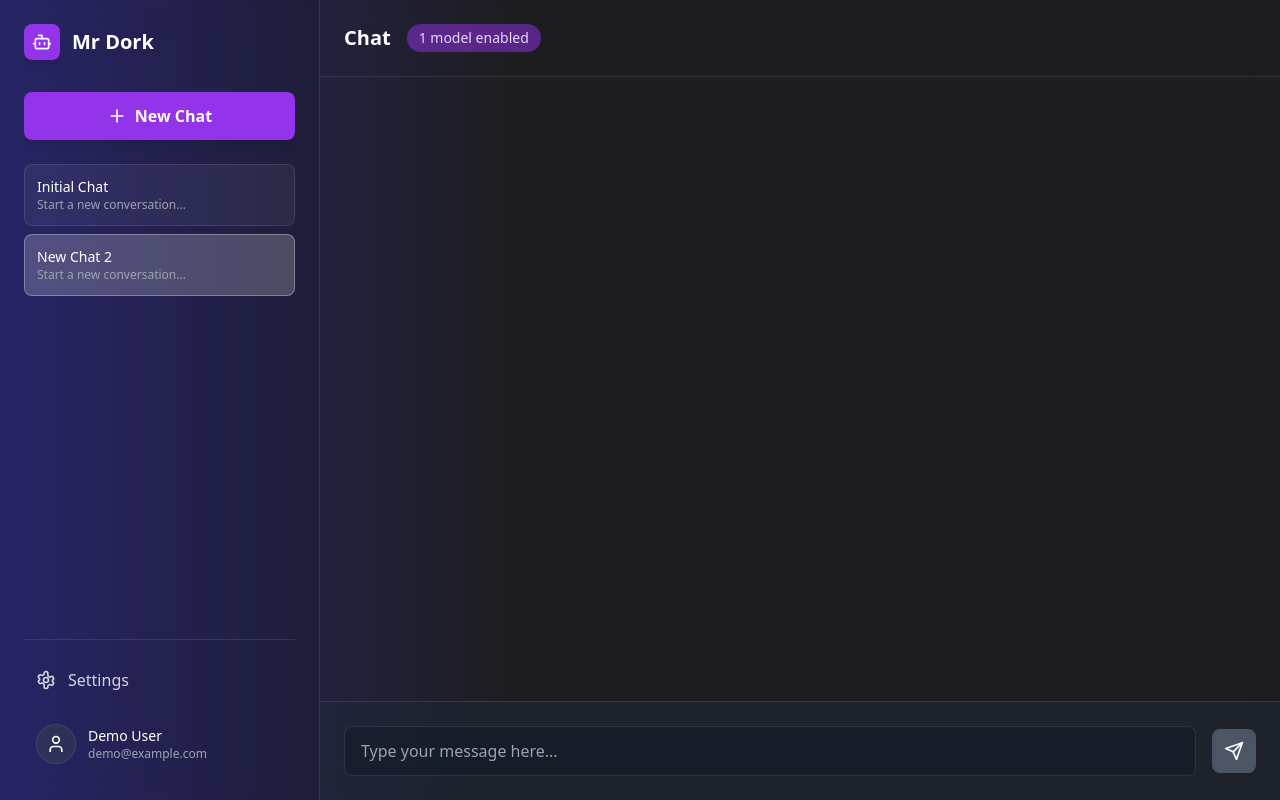
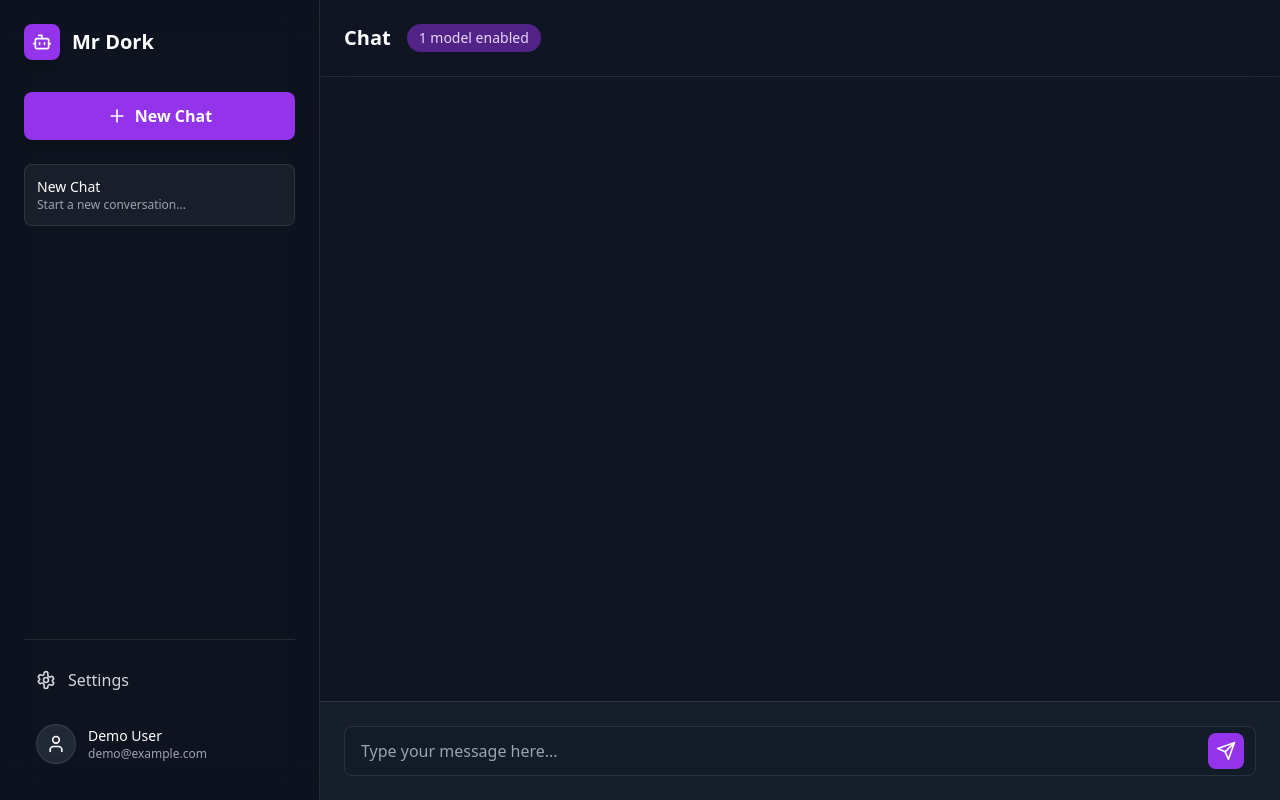
Before and after one commit to axs03/modelaio, a React (Vite) app in the folder frontend/: page / in a window 1280 px wide. Both pictures are taken after a click on the button "New Chat". Built offline with nearby package versions, Linux system fonts and the light colour scheme.

Commit message:
fix: Resolve UI bugs from issues #8 and #9
This commit hides the 'New Chat' button when settings are open and moves the send button outside the text box. Closes #8, Closes #9.

```diff
--- a/frontend/src/App.jsx
+++ b/frontend/src/App.jsx
@@ -4,7 +4,7 @@
 | ACTION: Replace the entire content of this file with the code below.
 ================================================================================
 */
-import React, { useState, useMemo } from 'react';
+import React, { useState, useMemo, useEffect } from 'react';
 import Sidebar from './components/Sidebar';
 import ChatWindow from './components/ChatWindow';
 
@@ -49,34 +49,15 @@ function App() {
     'Google Gemini': { enabled: false, isBaseline: false, apiKey: '' }
   });
 
-  // --- NEW: State for the sidebar view is lifted up to App ---
-  const [sidebarView, setSidebarView] = useState('chat');
+  // --- State to manage the application's theme ---
+  const [theme, setTheme] = useState('dark'); // 'dark' or 'light'
 
-  const [chats, setChats] = useState([
-    { id: 1, title: 'Initial Chat', messages: [] }
-  ]);
-  const [activeChatId, setActiveChatId] = useState(1);
-
-  const activeChat = useMemo(() => chats.find(chat => chat.id === activeChatId), [chats, activeChatId]);
-
-  const handleNewChat = () => {
-    const newChat = {
-      id: Date.now(),
-      title: `New Chat ${chats.length + 1}`,
-      messages: []
-    };
-    setChats(prevChats => [...prevChats, newChat]);
-    setActiveChatId(newChat.id);
-    setSidebarView('chat'); // Ensure we are in chat view
-  };
-
-  const handleSetMessages = (newMessages) => {
-    setChats(prevChats =>
-      prevChats.map(chat =>
-        chat.id === activeChatId ? { ...chat, messages: newMessages } : chat
-      )
-    );
-  };
+  // --- This effect applies the theme class to the root HTML element ---
+  useEffect(() => {
+    const root = window.document.documentElement;
+    root.classList.remove('light', 'dark'); // Remove old theme
+    root.classList.add(theme); // Add new theme
+  }, [theme]);
 
   const enabledModelsCount = useMemo(() => {
     return Object.values(settings).filter(modelSettings => modelSettings.enabled).length;
@@ -94,26 +75,19 @@ function App() {
 
 
   return (
-    <div className="flex h-screen w-full text-white font-sans overflow-hidden">
+    // The main div now has styles for both light and dark modes
+    <div className="flex h-screen w-full font-sans overflow-hidden bg-white dark:bg-gray-900">
       <Sidebar
         settings={settings}
         setSettings={setSettings}
         modelConfigurations={modelConfigurations}
-        chats={chats}
-        activeChatId={activeChatId}
-        onNewChat={handleNewChat}
-        onSelectChat={setActiveChatId}
-        sidebarView={sidebarView}
-        setSidebarView={setSidebarView}
+        theme={theme}
+        setTheme={setTheme}
       />
       <ChatWindow
-        key={activeChatId}
         enabledModelsCount={enabledModelsCount}
         enabledModelNames={enabledModelNames}
         baselineModelName={baselineModelName}
-        messages={activeChat.messages}
-        setMessages={handleSetMessages}
-        setSidebarView={setSidebarView} // Pass setSidebarView to ChatWindow
       />
     </div>
   );
--- a/frontend/src/components/ChatWindow.jsx
+++ b/frontend/src/components/ChatWindow.jsx
@@ -10,14 +10,14 @@ import { SendIcon, UserIcon, BotIcon } from './Icons';
 
 const TypingIndicator = () => (
     <div className="flex items-start gap-4 animate-fade-in">
-        <div className="flex-shrink-0 h-10 w-10 rounded-full flex items-center justify-center border border-white/10 shadow-lg bg-blue-600">
+        <div className="flex-shrink-0 h-10 w-10 rounded-full flex items-center justify-center border border-black/10 dark:border-white/10 shadow-lg bg-purple-600 text-white">
             <BotIcon />
         </div>
-        <div className="max-w-xl p-4 rounded-lg shadow-md bg-gray-800/60 backdrop-blur-sm text-gray-200 border border-white/10">
+        <div className="max-w-xl p-4 rounded-lg shadow-md bg-gray-200 dark:bg-gray-800/60 backdrop-blur-sm text-gray-800 dark:text-gray-200 border border-black/10 dark:border-white/10">
             <div className="flex items-center justify-center space-x-1 h-6">
-                <span className="dot animate-dot-bounce"></span>
-                <span className="dot animate-dot-bounce" style={{ animationDelay: '0.2s' }}></span>
-                <span className="dot animate-dot-bounce" style={{ animationDelay: '0.4s' }}></span>
+                <span className="dot animate-dot-bounce bg-gray-500 dark:bg-gray-400"></span>
+                <span className="dot animate-dot-bounce bg-gray-500 dark:bg-gray-400" style={{ animationDelay: '0.2s' }}></span>
+                <span className="dot animate-dot-bounce bg-gray-500 dark:bg-gray-400" style={{ animationDelay: '0.4s' }}></span>
             </div>
         </div>
     </div>
@@ -25,18 +25,19 @@ const TypingIndicator = () => (
 
 const UserMessage = ({ message }) => (
     <div className="flex items-start gap-4 flex-row-reverse">
-        <div className="flex-shrink-0 h-10 w-10 rounded-full flex items-center justify-center border border-white/10 shadow-lg bg-gray-600">
+        <div className="flex-shrink-0 h-10 w-10 rounded-full flex items-center justify-center border border-black/10 dark:border-white/10 shadow-lg bg-gray-300 dark:bg-gray-600 text-gray-800 dark:text-white">
             <UserIcon />
         </div>
-        <div className="max-w-xl p-4 rounded-lg shadow-md bg-blue-600 text-white">
+        <div className="max-w-xl p-4 rounded-lg shadow-md bg-purple-600 text-white">
             <p className="leading-relaxed">{message.text}</p>
-            <p className="text-xs mt-2 text-right text-blue-200">{message.timestamp}</p>
+            <p className="text-xs mt-2 text-right text-purple-200">{message.timestamp}</p>
         </div>
     </div>
 );
 
 
-const ChatWindow = ({ enabledModelsCount, enabledModelNames, baselineModelName, messages, setMessages, setSidebarView }) => {
+const ChatWindow = ({ enabledModelsCount, enabledModelNames, baselineModelName }) => {
+    const [messages, setMessages] = useState([]);
     const [input, setInput] = useState('');
     const [isAiTyping, setIsAiTyping] = useState(false);
     const chatEndRef = useRef(null);
@@ -50,11 +51,11 @@ const ChatWindow = ({ enabledModelsCount, enabledModelNames, baselineModelName,
     }, [messages, isAiTyping]);
 
     const handleSend = () => {
-        if (input.trim() === '' || enabledModelsCount < 2) return;
+        if (input.trim() === '' || enabledModelsCount === 0) return;
         const timestamp = new Date().toLocaleTimeString('en-US', { hour: 'numeric', minute: 'numeric', second: 'numeric', hour12: true });
         const userMessage = { id: Date.now(), text: input, sender: 'user', timestamp };
 
-        setMessages([...messages, userMessage]);
+        setMessages((prevMessages) => [...prevMessages, userMessage]);
         setInput('');
         setIsAiTyping(true);
 
@@ -75,7 +76,7 @@ const ChatWindow = ({ enabledModelsCount, enabledModelNames, baselineModelName,
             };
 
             setIsAiTyping(false);
-            setMessages([...messages, userMessage, multiModelResponse]);
+            setMessages((prevMessages) => [...prevMessages, multiModelResponse]);
         }, 2500);
     };
 
@@ -84,11 +85,11 @@ const ChatWindow = ({ enabledModelsCount, enabledModelNames, baselineModelName,
     };
 
     return (
-        <div className="flex flex-col flex-1 bg-black/10 backdrop-blur-lg">
-            <header className="p-6 border-b border-white/10 flex items-center space-x-4">
-                <h1 className="text-xl font-semibold text-white">Chat</h1>
+        <div className="flex flex-col flex-1 bg-white/50 dark:bg-black/10 backdrop-blur-lg text-gray-800 dark:text-white">
+            <header className="p-6 border-b border-black/10 dark:border-white/10 flex items-center space-x-4">
+                <h1 className="text-xl font-semibold">Chat</h1>
                 {enabledModelsCount > 0 && (
-                    <span className="text-sm bg-purple-600/50 text-purple-200 px-3 py-1 rounded-full">
+                    <span className="text-sm bg-purple-100 dark:bg-purple-600/50 text-purple-800 dark:text-purple-200 px-3 py-1 rounded-full">
                         {enabledModelsCount} model{enabledModelsCount > 1 && 's'} enabled
                     </span>
                 )}
@@ -106,32 +107,24 @@ const ChatWindow = ({ enabledModelsCount, enabledModelNames, baselineModelName,
                 {isAiTyping && <TypingIndicator />}
                 <div ref={chatEndRef} />
             </main>
-            <footer className="p-6 bg-gray-800/50 border-t border-white/10">
-                <div className="flex items-center space-x-4">
+            <footer className="p-6 bg-gray-200/50 dark:bg-gray-800/50 border-t border-black/10 dark:border-white/10">
+                <div className="relative">
                     <input
                         type="text"
                         value={input}
                         onChange={(e) => setInput(e.target.value)}
                         onKeyPress={handleKeyPress}
                         placeholder={enabledModelsCount > 0 ? "Type your message here..." : "Enable a model in settings to start chatting"}
-                        className="flex-1 bg-gray-900/50 border border-white/10 rounded-lg py-3 px-4 text-white placeholder-gray-400 focus:outline-none focus:ring-2 focus:ring-purple-500"
+                        className="w-full bg-white dark:bg-gray-900/50 border border-gray-300 dark:border-white/10 rounded-lg py-3 pl-4 pr-14 text-gray-800 dark:text-white placeholder-gray-500 dark:placeholder-gray-400 focus:outline-none focus:ring-2 focus:ring-purple-500"
                         disabled={isAiTyping || enabledModelsCount === 0}
                     />
-                    {/* --- NEW FEATURE: Tooltip for disabled button --- */}
-                    <div className="relative group">
-                        <button
-                            onClick={handleSend}
-                            className="p-3 bg-purple-600 hover:bg-purple-700 rounded-lg transition-colors disabled:bg-gray-600 disabled:cursor-not-allowed"
-                            disabled={isAiTyping || enabledModelsCount < 2}
-                        >
-                            <SendIcon />
-                        </button>
-                        {enabledModelsCount < 2 && (
-                            <div className="absolute bottom-full left-1/2 -translate-x-1/2 mb-2 w-max px-3 py-1.5 text-sm text-white bg-gray-900 border border-white/10 rounded-md opacity-0 group-hover:opacity-100 transition-opacity duration-300 pointer-events-none">
-                                Please enable more than one model. You can navigate to the <button onClick={() => setSidebarView('settings')} className="text-purple-400 underline hover:text-purple-300">settings</button> menu.
-                            </div>
-                        )}
-                    </div>
+                    <button
+                        onClick={handleSend}
+                        className="absolute right-3 top-1/2 -translate-y-1/2 p-2 bg-purple-600 hover:bg-purple-700 rounded-lg transition-colors disabled:bg-gray-500 dark:disabled:bg-gray-600 disabled:cursor-not-allowed text-white"
+                        disabled={isAiTyping || enabledModelsCount === 0}
+                    >
+                        <SendIcon />
+                    </button>
                 </div>
             </footer>
         </div>
--- a/frontend/src/components/Sidebar.jsx
+++ b/frontend/src/components/Sidebar.jsx
@@ -8,14 +8,26 @@ import React, { useState } from 'react';
 import { PlusIcon, SettingsIcon, UserIcon, BotIcon, EyeIcon, SaveIcon } from './Icons';
 import ToggleSwitch from './ToggleSwitch';
 
-const EyeOffIcon = () => <svg xmlns="[http://www.w3.org/2000/svg](http://www.w3.org/2000/svg)" width="18" height="18" viewBox="0 0 24 24" fill="none" stroke="currentColor" strokeWidth="2" strokeLinecap="round" strokeLinejoin="round"><path d="M9.88 9.88a3 3 0 1 0 4.24 4.24" /><path d="M10.73 5.08A10.43 10.43 0 0 1 12 5c7 0 10 7 10 7a13.16 13.16 0 0 1-1.67 2.68" /><path d="M6.61 6.61A13.526 13.526 0 0 0 2 12s3 7 10 7a9.74 9.74 0 0 0 5.39-1.61" /><line x1="2" x2="22" y1="2" y2="22" /></svg>;
+const EyeOffIcon = () => <svg xmlns="http://www.w3.org/2000/svg" width="18" height="18" viewBox="0 0 24 24" fill="none" stroke="currentColor" strokeWidth="2" strokeLinecap="round" strokeLinejoin="round"><path d="M9.88 9.88a3 3 0 1 0 4.24 4.24" /><path d="M10.73 5.08A10.43 10.43 0 0 1 12 5c7 0 10 7 10 7a13.16 13.16 0 0 1-1.67 2.68" /><path d="M6.61 6.61A13.526 13.526 0 0 0 2 12s3 7 10 7a9.74 9.74 0 0 0 5.39-1.61" /><line x1="2" x2="22" y1="2" y2="22" /></svg>;
 
-const Sidebar = ({ settings, setSettings, modelConfigurations, chats, activeChatId, onNewChat, onSelectChat, sidebarView, setSidebarView }) => {
+const Sidebar = ({ settings, setSettings, modelConfigurations, theme, setTheme }) => {
+    const [view, setView] = useState('chat');
     const [selectedModel, setSelectedModel] = useState('OpenAI');
+    const [chats, setChats] = useState([]);
     const [isApiKeyVisible, setIsApiKeyVisible] = useState(false);
 
+    const handleNewChat = () => {
+        const newChat = {
+            id: Date.now(),
+            title: 'New Chat',
+            subtitle: 'Start a new conversation...'
+        };
+        setChats(prevChats => [...prevChats, newChat]);
+        setView('chat');
+    };
+
     const handleSettingsToggle = () => {
-        setSidebarView(prevView => prevView === 'settings' ? 'chat' : 'settings');
+        setView(prevView => prevView === 'settings' ? 'chat' : 'settings');
     };
 
     const handleToggleChange = (modelName, toggleId) => {
@@ -54,20 +66,32 @@ const Sidebar = ({ settings, setSettings, modelConfigurations, chats, activeChat
     };
 
     const renderContent = () => {
-        if (sidebarView === 'settings') {
+        if (view === 'settings') {
             const currentConfig = modelConfigurations[selectedModel];
             const currentSettings = settings[selectedModel];
 
             return (
                 <div className="flex flex-col flex-grow mt-6 animate-fade-in">
+                    <div className="mb-6">
+                        <h3 className="text-lg font-semibold text-gray-800 dark:text-white mb-3">Theme</h3>
+                        <div className="p-4 rounded-lg bg-black/5 dark:bg-white/5 border border-black/10 dark:border-white/10">
+                            <ToggleSwitch
+                                label={theme === 'dark' ? 'Dark Mode' : 'Light Mode'}
+                                isEnabled={theme === 'dark'}
+                                onToggle={() => setTheme(prevTheme => prevTheme === 'dark' ? 'light' : 'dark')}
+                            />
+                        </div>
+                    </div>
+
+                    <h3 className="text-lg font-semibold text-gray-800 dark:text-white mb-3">Models</h3>
                     <div className="grid grid-cols-2 gap-2 mb-6">
                         {Object.keys(modelConfigurations).map(model => (
                             <button
                                 key={model}
                                 onClick={() => setSelectedModel(model)}
                                 className={`p-3 rounded-md text-sm font-semibold transition-all duration-200 border ${selectedModel === model
-                                        ? 'bg-white/20 border-white/30 text-white shadow-lg'
-                                        : 'bg-white/5 border-white/10 hover:bg-white/10 text-gray-300'
+                                        ? 'bg-black/20 dark:bg-white/20 border-black/20 dark:border-white/30 text-gray-800 dark:text-white shadow-lg'
+                                        : 'bg-black/5 dark:bg-white/5 border-black/10 dark:border-white/10 hover:bg-black/10 dark:hover:bg-white/10 text-gray-600 dark:text-gray-300'
                                     }`}
                             >
                                 {model}
@@ -86,7 +110,7 @@ const Sidebar = ({ settings, setSettings, modelConfigurations, chats, activeChat
                         ))}
                     </div>
                     <div className="mb-6">
-                        <label className="block text-sm font-medium text-gray-300 mb-2">
+                        <label className="block text-sm font-medium text-gray-600 dark:text-gray-300 mb-2">
                             {currentConfig.apiKeyLabel}
                         </label>
                         <div className="relative">
@@ -95,11 +119,11 @@ const Sidebar = ({ settings, setSettings, modelConfigurations, chats, activeChat
                                 value={currentSettings.apiKey}
                                 onChange={handleApiKeyChange}
                                 placeholder="sk-..."
-                                className="w-full bg-gray-900/50 border border-white/10 rounded-lg py-2.5 pl-4 pr-10 text-white placeholder-gray-500 focus:outline-none focus:ring-2 focus:ring-purple-500"
+                                className="w-full bg-gray-200 dark:bg-gray-900/50 border border-gray-300 dark:border-white/10 rounded-lg py-2.5 pl-4 pr-10 text-gray-800 dark:text-white placeholder-gray-500 focus:outline-none focus:ring-2 focus:ring-purple-500"
                             />
                             <button
                                 onClick={() => setIsApiKeyVisible(!isApiKeyVisible)}
-                                className="absolute right-3 top-1/2 -translate-y-1/2 text-gray-400 hover:text-white"
+                                className="absolute right-3 top-1/2 -translate-y-1/2 text-gray-500 dark:text-gray-400 hover:text-gray-800 dark:hover:text-white"
                             >
                                 {isApiKeyVisible ? <EyeIcon /> : <EyeOffIcon />}
                             </button>
@@ -116,58 +140,49 @@ const Sidebar = ({ settings, setSettings, modelConfigurations, chats, activeChat
         return (
             <div className="flex-grow mt-6 space-y-2">
                 {chats.map(chat => (
-                    <button
-                        key={chat.id}
-                        onClick={() => onSelectChat(chat.id)}
-                        className={`w-full text-left p-3 rounded-lg border transition-colors animate-fade-in ${activeChatId === chat.id ? 'bg-white/20 border-white/30' : 'bg-white/5 border-white/10 hover:bg-white/10'
-                            }`}
-                    >
-                        <p className="text-white font-medium text-sm truncate">{chat.title}</p>
-                        <p className="text-gray-400 text-xs truncate">{chat.messages.length > 0 ? chat.messages[0].text : 'Start a new conversation...'}</p>
-                    </button>
+                    <div key={chat.id} className="p-3 rounded-lg bg-black/5 dark:bg-white/5 border border-black/10 dark:border-white/10 animate-fade-in">
+                        <p className="text-gray-800 dark:text-white font-medium text-sm">{chat.title}</p>
+                        <p className="text-gray-500 dark:text-gray-400 text-xs">{chat.subtitle}</p>
+                    </div>
                 ))}
             </div>
         );
     };
 
     return (
-        <div className="w-80 bg-black/20 backdrop-blur-lg border-r border-white/10 p-6 flex flex-col flex-shrink-0">
+        <div className="w-80 bg-white/50 dark:bg-black/20 backdrop-blur-lg border-r border-black/10 dark:border-white/10 p-6 flex flex-col flex-shrink-0 text-gray-800 dark:text-white">
             <div className="flex items-center space-x-3 mb-8">
                 <div className="p-2 bg-purple-600 rounded-lg shadow-lg">
-                    <BotIcon />
+                    <BotIcon className="text-white" />
                 </div>
-                <span className="font-bold text-xl text-white">Mr Dork</span>
+                <span className="font-bold text-xl">Mr Dork</span>
             </div>
-
-            {/* --- BUG FIX: Conditionally render the New Chat button --- */}
-            {sidebarView === 'chat' && (
             <button
-                    onClick={onNewChat}
+                onClick={handleNewChat}
                 className="flex items-center justify-center space-x-2 w-full p-3 rounded-lg text-white font-semibold bg-purple-600 hover:bg-purple-700 transition-all duration-200 shadow-lg"
             >
                 <PlusIcon />
                 <span>New Chat</span>
             </button>
-            )}
 
             {renderContent()}
 
-            <div className="mt-auto flex-shrink-0 border-t border-white/10 pt-4">
+            <div className="mt-auto flex-shrink-0 border-t border-black/10 dark:border-white/10 pt-4">
                 <button
                     onClick={handleSettingsToggle}
-                    className={`flex items-center w-full space-x-3 p-3 rounded-lg transition-colors text-gray-300 ${sidebarView === 'settings' ? 'bg-white/10' : 'hover:bg-white/10'
+                    className={`flex items-center w-full space-x-3 p-3 rounded-lg transition-colors text-gray-600 dark:text-gray-300 ${view === 'settings' ? 'bg-black/10 dark:bg-white/10' : 'hover:bg-black/10 dark:hover:bg-white/10'
                         }`}
                 >
                     <SettingsIcon />
                     <span>Settings</span>
                 </button>
                 <div className="flex items-center w-full space-x-3 p-3 mt-2">
-                    <div className="h-10 w-10 rounded-full bg-gray-700/50 flex items-center justify-center border border-white/10">
+                    <div className="h-10 w-10 rounded-full bg-gray-200 dark:bg-gray-700/50 flex items-center justify-center border border-black/10 dark:border-white/10">
                         <UserIcon />
                     </div>
                     <div className="flex flex-col">
-                        <span className="text-sm font-medium text-white">Demo User</span>
-                        <span className="text-xs text-gray-400">demo@example.com</span>
+                        <span className="text-sm font-medium">Demo User</span>
+                        <span className="text-xs text-gray-500 dark:text-gray-400">demo@example.com</span>
                     </div>
                 </div>
             </div>
```
Also changed, not shown: frontend/src/components/MultiModelResponse.jsx (+19 -24 lines), frontend/tailwind.config.js (+8 -0 lines). Lines whose indentation alone changed are shown as unchanged.
